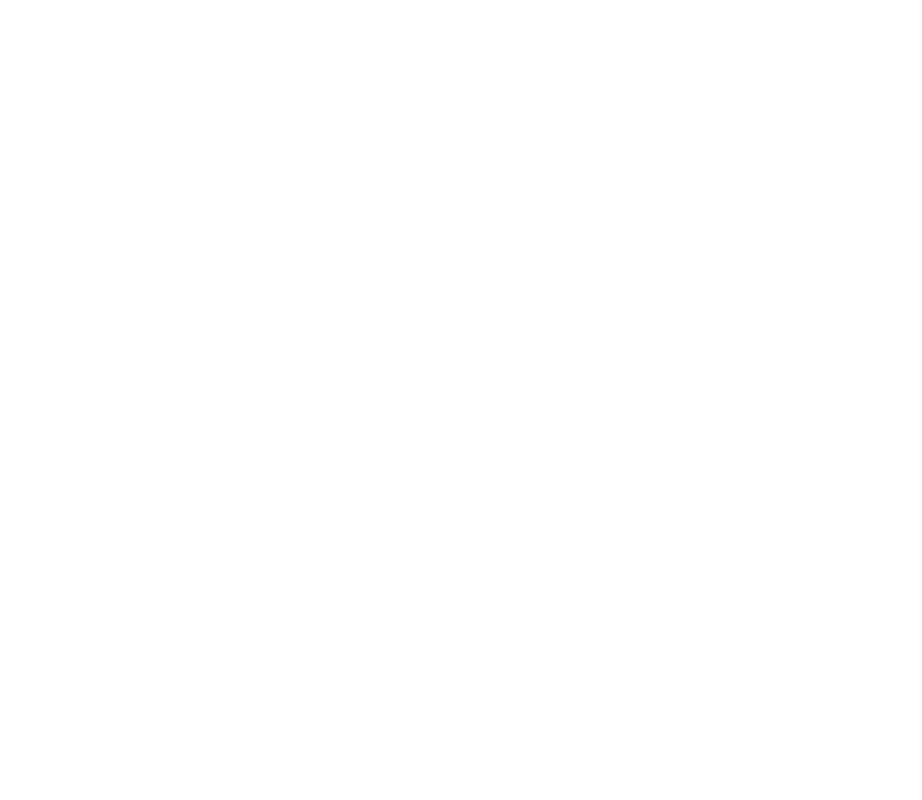
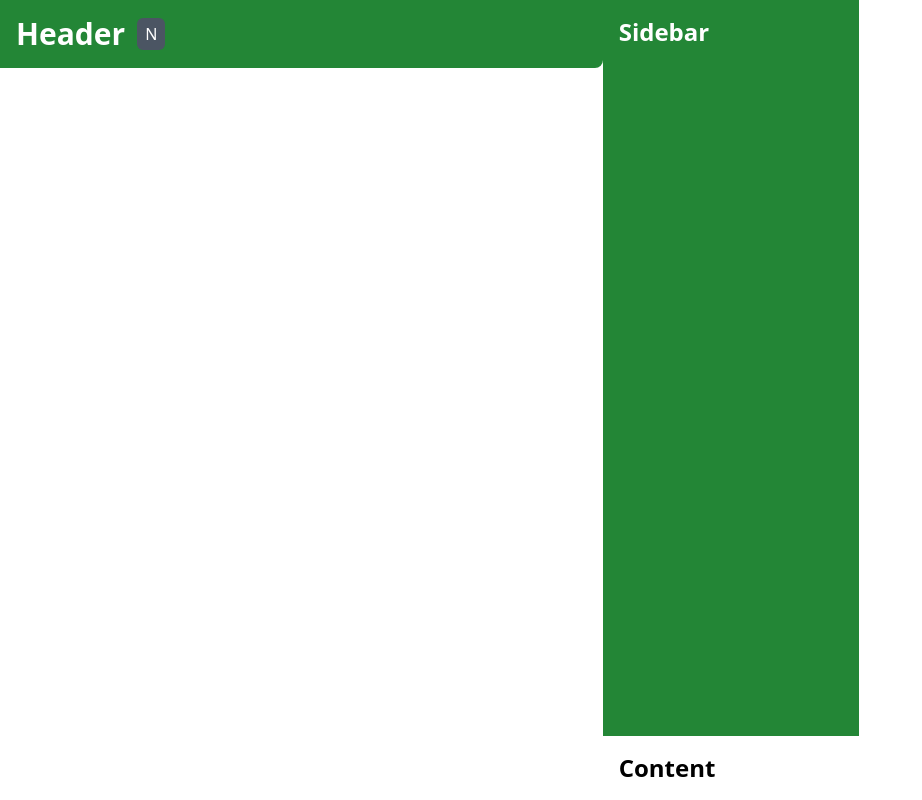
Before and after one commit to samandarwebcreator/HrPro, a React (Vite) app: page /dashboard/home in a window 1280 px wide. Before the commit this address had no page. Shown: the whole page, without its empty margins (0-922 px from the left). Built offline with nearby package versions, Linux system fonts and the light colour scheme.

Commit message:
installed the layout

```diff
--- a/package.json
+++ b/package.json
@@ -13,7 +13,8 @@
     "antd": "^5.17.4",
     "react": "^18.2.0",
     "react-dom": "^18.2.0",
-    "react-router-dom": "^6.23.1"
+    "react-router-dom": "^6.23.1",
+    "react-toastify": "^10.0.5"
   },
   "devDependencies": {
     "@types/react": "^18.2.66",
--- a/src/App.jsx
+++ b/src/App.jsx
@@ -2,6 +2,7 @@
 import { Route, Navigate, Routes } from "react-router-dom";
 import Home from "./pages/home/Home";
 import Login from "./pages/login/Login";
+import DashboardHome from "./pages/dashboard/Home";
 
 export default function App() {
   return (
@@ -9,6 +10,7 @@
       <Route path="/" element={<Navigate to="/home" />} />
       <Route path="/home" element={<Home />} />
       <Route path="/login" element={<Login />} />
+      <Route path="/dashboard/home" element={<DashboardHome />} />
     </Routes>
   );
 }
--- /dev/null
+++ b/src/pages/dashboard/Home.jsx
@@ -0,0 +1,10 @@
+import React from "react";
+import LayoutStructure from "./Layout";
+
+export default function DashboardHome() {
+  return (
+    <div>
+      <LayoutStructure />
+    </div>
+  );
+}
--- /dev/null
+++ b/src/pages/dashboard/Layout.jsx
@@ -0,0 +1,55 @@
+import React, { useState } from "react";
+
+export default function LayoutStructure() {
+  const [isWideSidebar, setIsWideSidebar] = useState(
+    window.innerWidth < 1100 ? false : true
+  );
+
+  const toggleSidebarWidth = () => {
+    setIsWideSidebar(!isWideSidebar);
+  };
+
+  return (
+    <div
+      className={`grid grid-cols-[${
+        isWideSidebar ? "auto,2fr" : "auto,1fr"
+      }] grid-rows-[auto,1fr,auto] min-h-screen`}
+      style={{ transition: "grid-template-columns 0.5s" }}
+    >
+      <header className="col-span-full bg-buttonBrand text-white py-3 px-2 md:px-3 md:py-4 lg:p-4  flex items-center gap-3 rounded-br-lg">
+        <h1 className="text-3xl font-bold">Header</h1>
+        <button
+          onClick={toggleSidebarWidth}
+          className=" bg-gray-600 text-white px-2 py-1 rounded-md hidden md:block"
+        >
+          {isWideSidebar ? "N" : "W"}
+        </button>
+      </header>
+
+      <aside
+        className={`row-span-3 bg-buttonBrand text-white p-4 ${
+          isWideSidebar ? "w-64" : "w-16"
+        }`}
+        style={{ transition: "width 0.5s" }}
+      >
+        <div className="flex items-center justify-between w-full">
+          <h2
+            className={`text-2xl font-bold ${
+              isWideSidebar ? "block" : "hidden"
+            }`}
+          >
+            Sidebar
+          </h2>
+        </div>
+      </aside>
+
+      <main className="col-start-2 p-4">
+        <h2 className="text-2xl font-bold">Content</h2>
+      </main>
+
+      {/* <footer className="col-start-2 bg-gray-700 text-white p-4">
+        <h2 className="text-xl font-bold">Footer</h2>
+      </footer> */}
+    </div>
+  );
+}
--- a/src/pages/login/Login.jsx
+++ b/src/pages/login/Login.jsx
@@ -2,12 +2,25 @@
 import { Button, Checkbox, Form, Input } from "antd";
 import loginBackground from "../../assets/loginBg.jpg";
 import { useNavigate } from "react-router-dom";
+import { ToastContainer, toast } from "react-toastify";
+import "react-toastify/dist/ReactToastify.css";
 
 export default function Login() {
   const arrayLogin = {
     login: "admin",
     password: "admin",
   };
+
+  const notify = () =>
+    toast.error("Incorrect password or login!", {
+      toastStyle: {
+        backgroundColor: "#ff6347",
+        color: "#fff",
+        fontWeight: "bold",
+      },
+      bodyClassName: "text-lg",
+    });
+
   const navigate = useNavigate();
   const [loginValue, setLoginValue] = useState("");
   const [passwordValue, setPasswordValue] = useState("");
@@ -19,7 +32,9 @@
       localStorage.setItem("auth", JSON.stringify("true"));
       setLoginValue("");
       setPasswordValue("");
-      navigate("/dashboard");
+      navigate("/dashboard/home");
+    } else {
+      notify();
     }
   };
 
@@ -73,11 +88,15 @@
             rules={[
               {
                 required: true,
-                message: "Please input your login!",
+                message: "Please type your login!",
               },
             ]}
           >
-            <Input value={loginValue} onChange={handleLoginChange} />
+            <Input
+              value={loginValue}
+              onChange={handleLoginChange}
+              className="bg-transparent text-gray-950 font-semibold focus:bg-transparent hover:bg-transparent border-gray-900"
+            />
           </Form.Item>
 
           <Form.Item
@@ -87,13 +106,14 @@
             rules={[
               {
                 required: true,
-                message: "Please input your password!",
+                message: "Please tyoe your password!",
               },
             ]}
           >
             <Input.Password
               value={passwordValue}
               onChange={handlePasswordChange}
+              className="bg-transparent text-gray-950 font-semibold focus:bg-transparent hover:bg-transparent border-gray-900"
             />
           </Form.Item>
 
@@ -127,6 +147,7 @@
           </Form.Item>
         </Form>
       </div>
+      <ToastContainer />
     </div>
   );
 }
```
Also changed, not shown: 1 other file (tests, documents, lock files or other folders).
